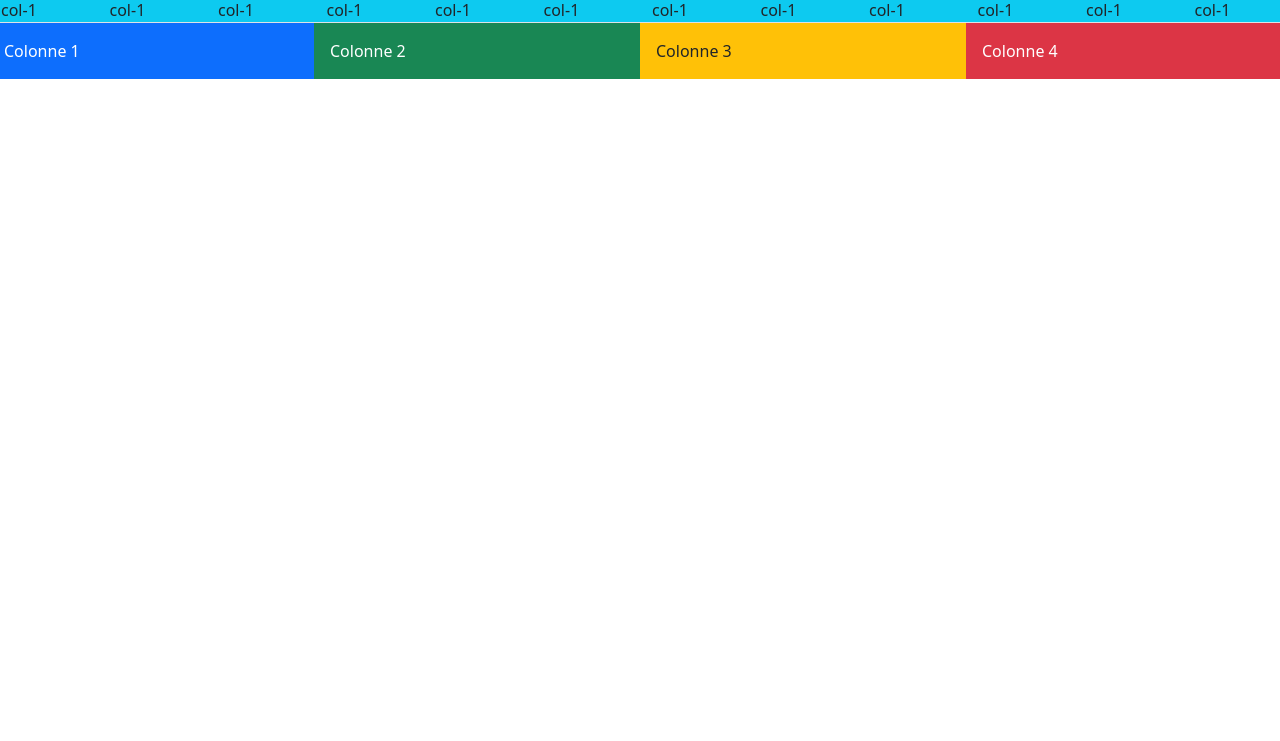
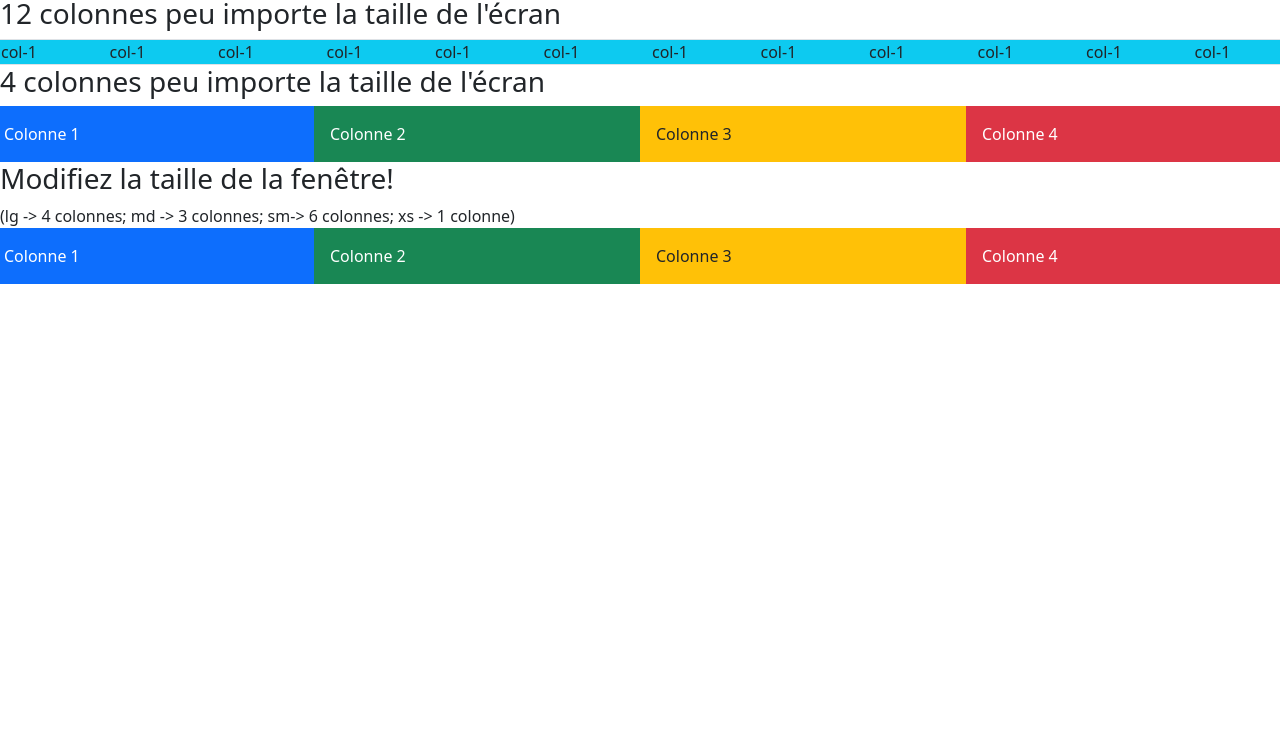
Before and after one commit to robertAube/134A25-demos-RA, a plain HTML site: page cours23_bootStrap/070_grilles.html in a window 1280 px wide. Shown: the part 59-800 px from the top of the page. Drawn offline with nearby package versions, Linux system fonts and the light colour scheme.

Commit message:
Système de grilles++

```diff
--- a/cours23_bootStrap/070_grilles.html
+++ b/cours23_bootStrap/070_grilles.html
@@ -14,6 +14,7 @@
 </div>
 
 <!-- 12 colonnes peu importe la taille de l'écran -->
+    <h3>12 colonnes peu importe la taille de l'écran</h3>
 <div class="row bg-info border">
     <div class="col-1">col-1</div>
     <div class="col-1">col-1</div>
@@ -29,13 +30,26 @@
     <div class="col-1">col-1</div>
 </div>
 
-<!-- Tester en modifiant la taille de la fenêtre -->
-<div class="row ">
-    <div class="col-12 col-sm-6 col-md-4 col-lg-3 bg-primary text-white p-3">Colonne 1</div>
-    <div class="col-12 col-sm-6 col-md-4 col-lg-3 bg-success text-white p-3">Colonne 2</div>
-    <div class="col-12 col-sm-6 col-md-4 col-lg-3 bg-warning text-dark p-3">Colonne 3</div>
-    <div class="col-12 col-sm-6 col-md-4 col-lg-3 bg-danger text-white p-3">Colonne 4</div>
-</div>
+    <!-- Tester en modifiant la taille de la fenêtre -->
+    <h3>4 colonnes peu importe la taille de l'écran</h3>
+    <div class="row ">
+        <div class="col-3 bg-primary text-white p-3">Colonne 1</div>
+        <div class="col-3 bg-success text-white p-3">Colonne 2</div>
+        <div class="col-3 bg-warning text-dark p-3">Colonne 3</div>
+        <div class="col-3 bg-danger text-white p-3">Colonne 4</div>
+    </div>
+
+
+    <!-- Tester en modifiant la taille de la fenêtre -->
+    <h3>Modifiez la taille de la fenêtre!</h3>
+    (lg -> 4 colonnes; md -> 3 colonnes; sm-> 6 colonnes; xs -> 1 colonne)
+
+    <div class="row ">
+        <div class="col-xs-12 col-sm-6 col-md-4 col-lg-3 bg-primary text-white p-3">Colonne 1</div>
+        <div class="col-xs-12 col-sm-6 col-md-4 col-lg-3 bg-success text-white p-3">Colonne 2</div>
+        <div class="col-xs-12 col-sm-6 col-md-4 col-lg-3 bg-warning text-dark p-3">Colonne 3</div>
+        <div class="col-xs-12 col-sm-6 col-md-4 col-lg-3 bg-danger text-white p-3">Colonne 4</div>
+    </div>
 
 
 </body>
```
